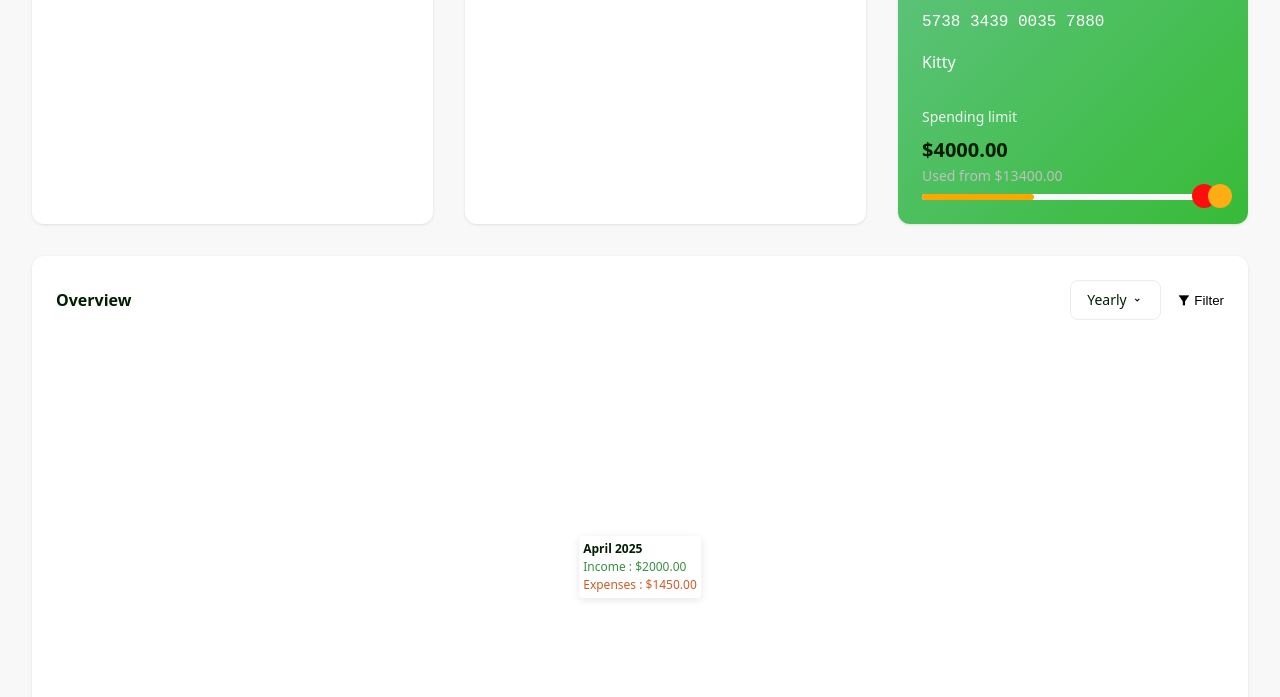
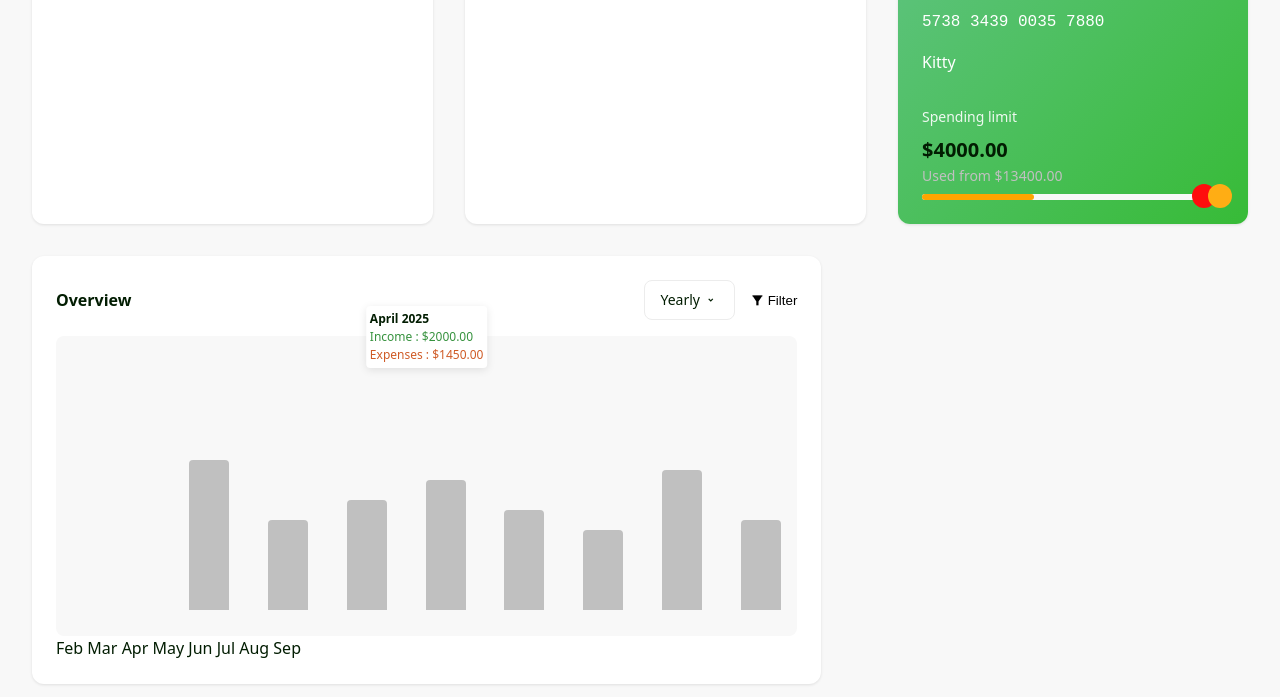
Before and after one commit to AbdullAmeen/Personal-finance-trancker, a plain HTML site: page index.html in a window 1280 px wide. Shown: the part 265-962 px from the top of the page. Drawn offline with nearby package versions, Linux system fonts and the light colour scheme.

Commit message:
chart section build

```diff
--- a/assets/css/style.css
+++ b/assets/css/style.css
@@ -223,7 +223,7 @@ body {
 /* tooltip */
 .tooltip {
   position: absolute;
-  timeline-scope: -30px;
+  top: -30px;
   left: 50%;
   transform: translateX(-50%);
   background: white;
@@ -232,3 +232,51 @@ body {
   box-shadow: 0 2px 8px rgb(0 0 0 / 0.1);
   font-size: 0.75rem;
 }
+
+
+/* Chart Section */
+
+.chart-section {
+    grid-column: 1 / -1;
+    display: grid;
+    grid-template-columns: 2fr 1fr;
+    gap: 2rem;
+}
+
+.chart-container {
+    height: 300px;
+    position: relative;
+    display: flex;
+    align-items: end;
+    justify-content: space-between;
+    padding: 1rem;
+    background: #f8f8f8;
+    border-radius: 8px;
+    margin-top: auto;
+}
+
+.chart-bar {
+    width: 40px;
+    background: #c0c0c0;
+    border-radius: 4px 4px 0 0;
+    margin-bottom: 10px;
+    position: relative;
+    display: flex;
+    flex-direction: column;
+    justify-content: end;
+}
+
+.chart-bar.active{
+    background: linear-gradient(to top, orange, orange);
+}
+
+.chart-bar-income {
+    background: rgb(38, 134, 38);
+    margin-bottom: 4px;
+    border-radius: 4px;
+}
+
+.chart-bar-expense {
+    background: rgb(134, 57, 38);
+    border-radius: 4px;
+}
--- a/index.html
+++ b/index.html
@@ -129,7 +129,30 @@
                                 <div style="color: #36923e;">Income : $2000.00</div>
                                 <div style="color: #cf5b26;">Expenses : $1450.00</div>
                             </div>
+
+                            <div class="chart-bar-income" style="height: 120px;"></div>
+                            <div class="chart-bar-expense" style="height: 80px;"></div>
                         </div>
+
+                        <div class="chart-bar" style="height: 150px;"></div>
+                        <div class="chart-bar" style="height: 90px;"></div>
+                        <div class="chart-bar" style="height: 110px;"></div>
+                        <div class="chart-bar" style="height: 130px;"></div>
+                        <div class="chart-bar" style="height: 100px;"></div>
+                        <div class="chart-bar" style="height: 80px;"></div>
+                        <div class="chart-bar" style="height: 140px;"></div>
+                        <div class="chart-bar" style="height: 90px;"></div>
+                    </div>
+
+                    <div class="chart-label">
+                        <span>Feb</span>
+                        <span>Mar</span>
+                        <span>Apr</span>
+                        <span>May</span>
+                        <span>Jun</span>
+                        <span>Jul</span>
+                        <span>Aug</span>
+                        <span>Sep</span>
                     </div>
                 </div>
             </div>
```
